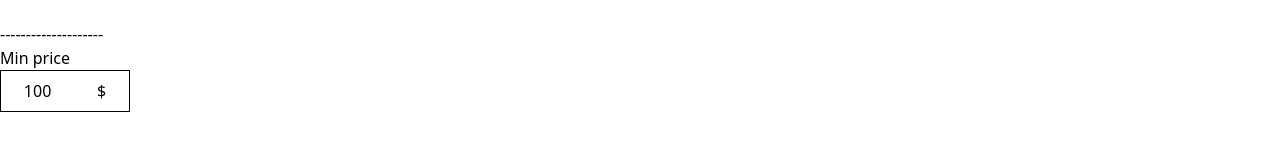
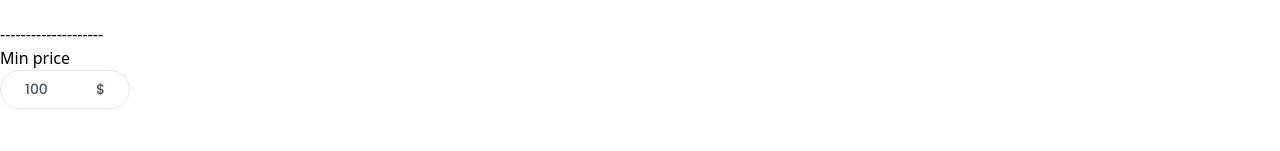
Before and after one commit to Rakib-Hassan-web/nexton-figma-, a React (Vite) app: page /DetailPage in a window 1280 px wide. Shown: the part 547-698 px from the top of the page. Built offline with nearby package versions, Linux system fonts and the light colour scheme.

Commit message:
range part low price box add

```diff
--- a/src/pages/DetailPage.jsx
+++ b/src/pages/DetailPage.jsx
@@ -34,9 +34,9 @@ const DetailPage = () => (
 
                  <div className="minPrice ">
                     <h2>Min price</h2>
-                    <div className="borderMINprice w-[130px] border py-2 flex justify-around items-center">
-                        <p>100</p>
-                        $
+                    <div className="borderMINprice w-[130px] border py-2 flex justify-around items-center  rounded-full  border-[#E5E7EB]">
+                        <p className='font-praymary font-medium text-praymary text-[14px]'>100</p>
+                      <p className='font-praymary font-medium text-praymary text-[14px]'>$</p>
                     </div>
                  </div>
 
```
